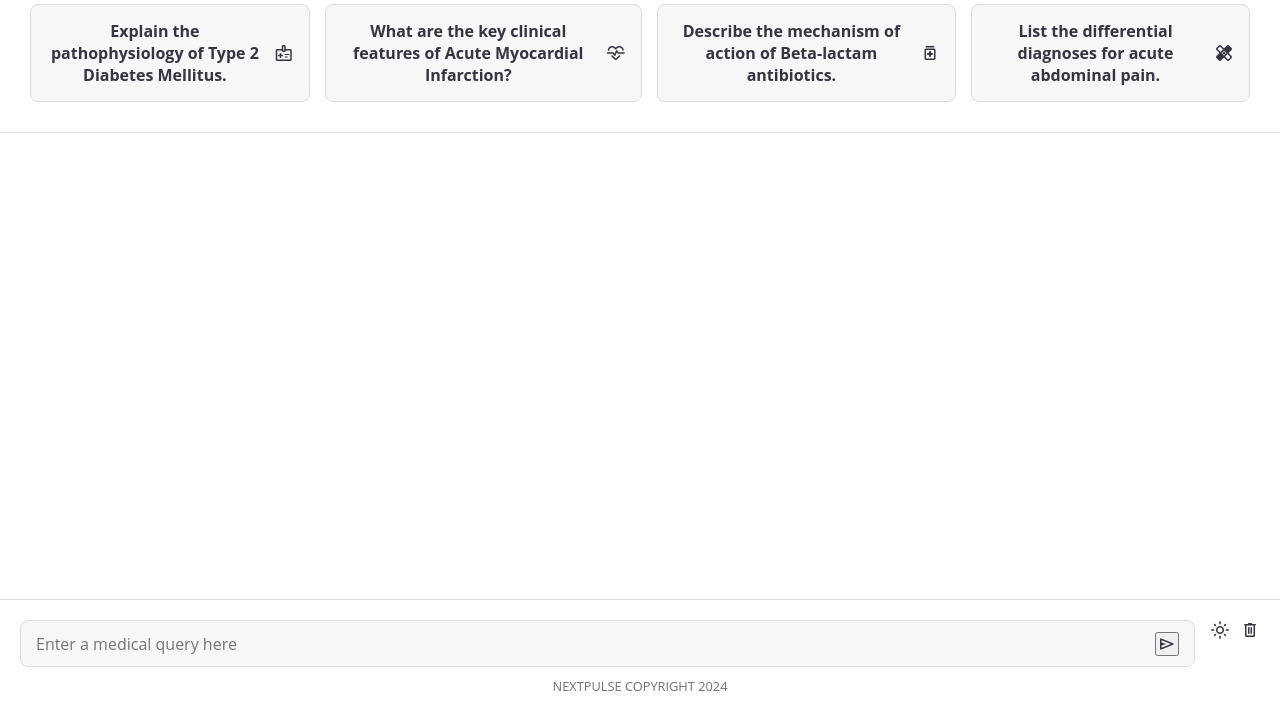
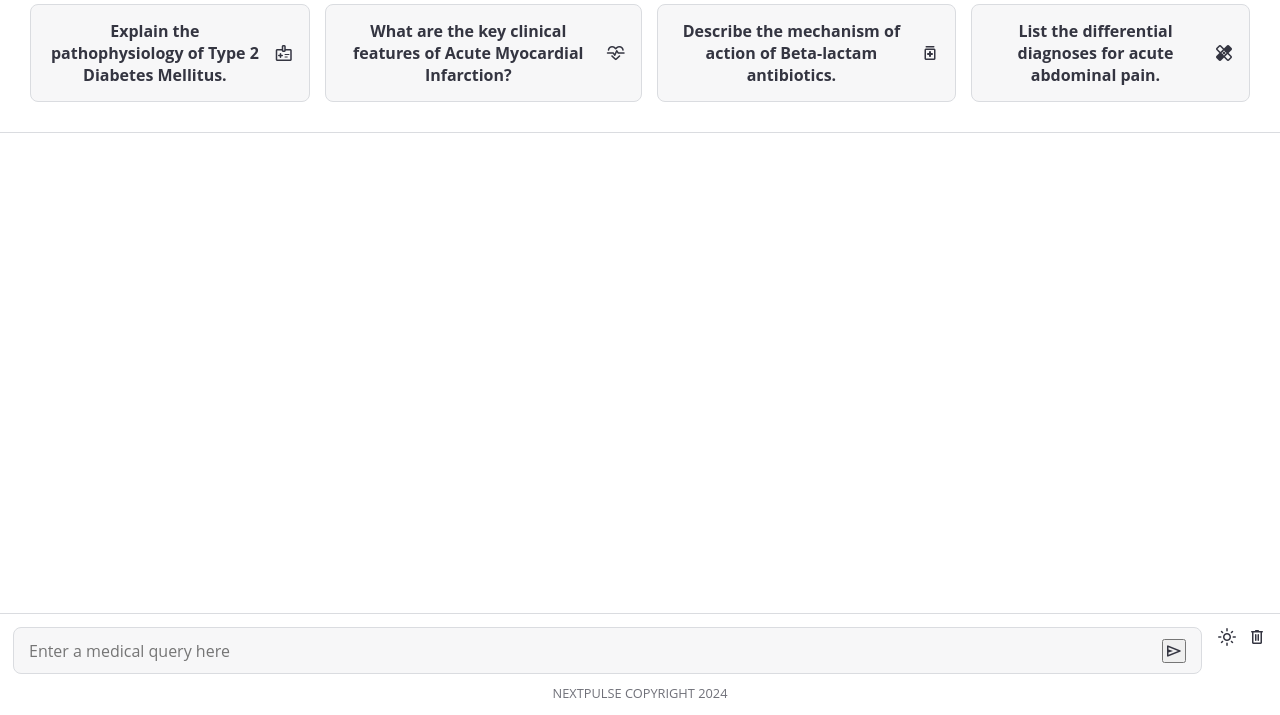
Before and after one commit to tk22kalal2/geminichatgpt, a website: page index.html in a window 1280 px wide. Shown: the part 85-800 px from the top of the page. Drawn offline with nearby package versions, Linux system fonts and the light colour scheme.

Commit message:
Update styles.css

```diff
--- a/styles.css
+++ b/styles.css
@@ -146,7 +146,7 @@ body {
   position: fixed;
   bottom: 0;
   width: 100%;
-  padding: 20px;
+  padding: 13px;
   background: var(--bg-color);
   border-top: 1px solid var(--border-color);
 }
```
